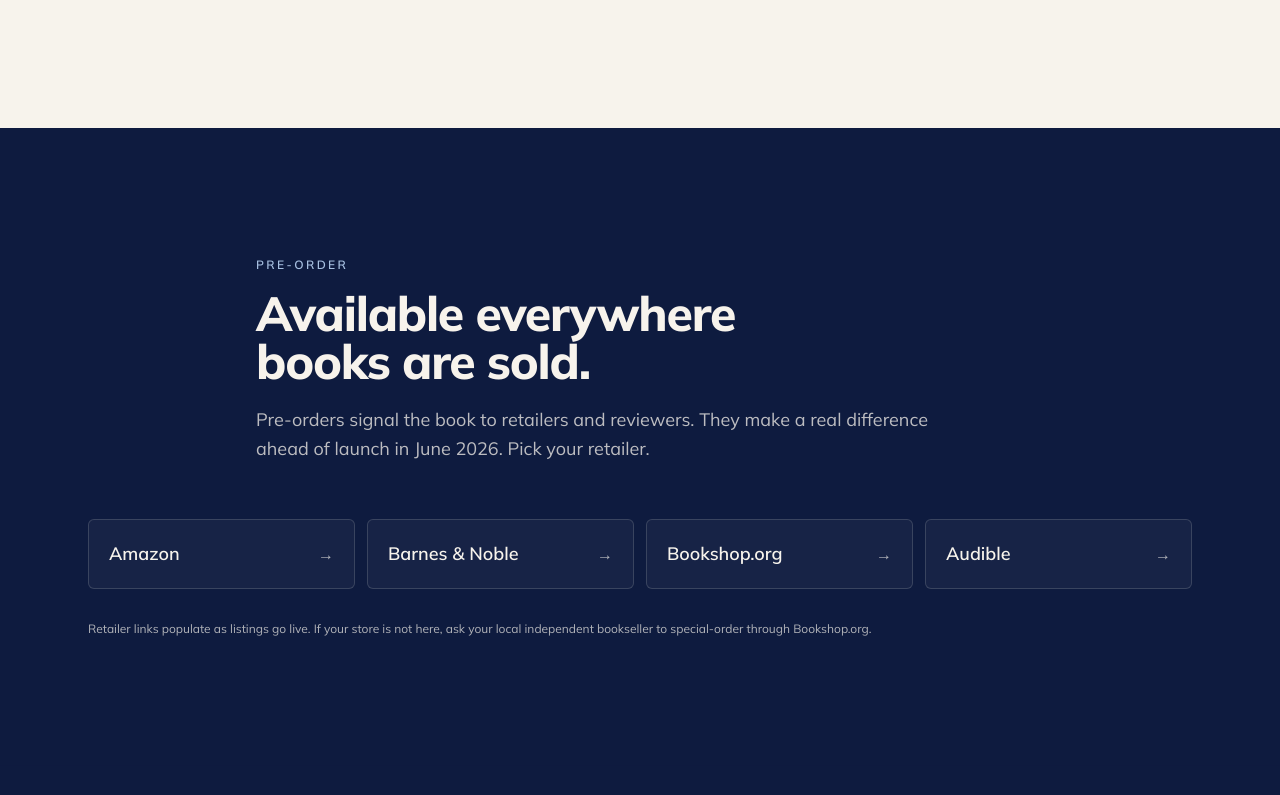
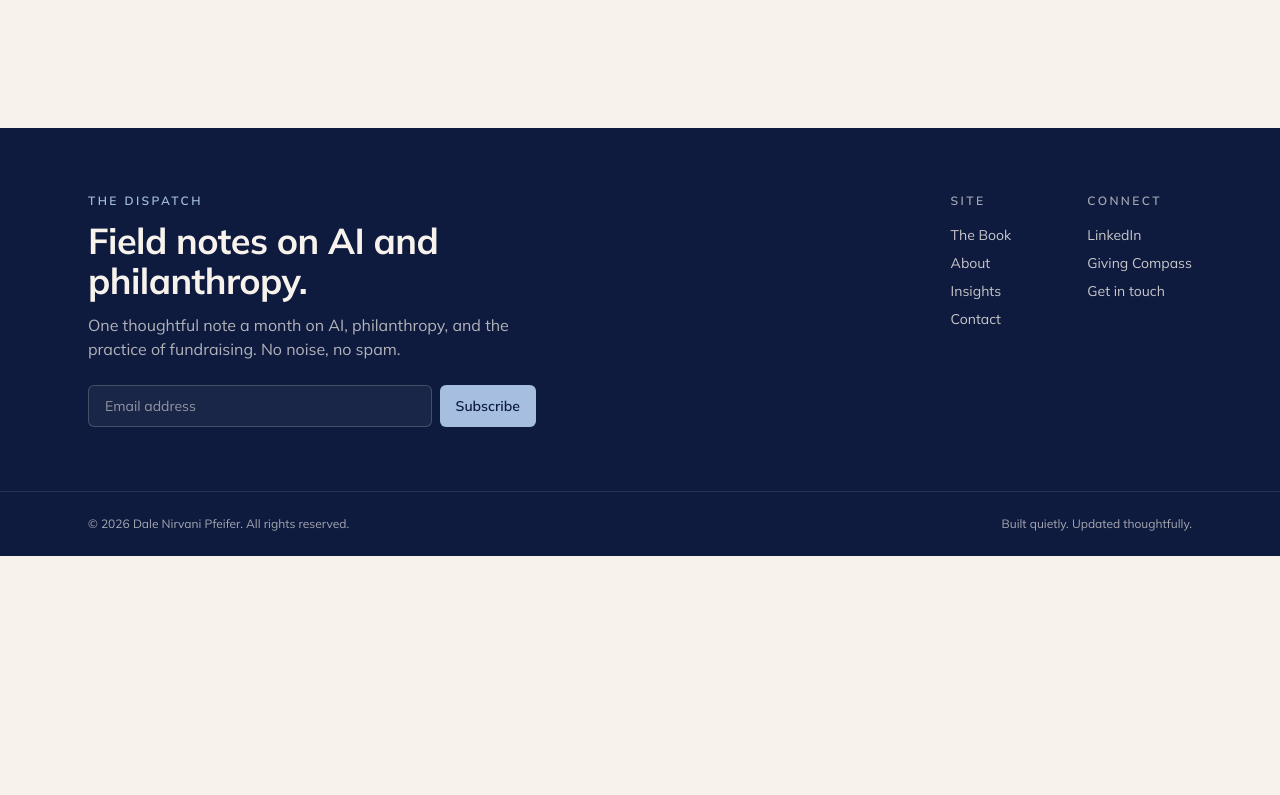
Before and after one commit to pfeifero-bit/author-site, a Next.js app: page /the-book in a window 1280 px wide. Shown: the part 5665-6460 px from the top of the page. After the commit the page ends 6221 px from the top, so only its background shows below. Built offline with nearby package versions, Linux system fonts and the light colour scheme; no server answers.

Commit message:
Remove Pre-order RetailerStrip from Book page
Component file kept in src/components/sections/RetailerStrip.tsx for
easy restore later.

```diff
--- a/src/app/the-book/page.tsx
+++ b/src/app/the-book/page.tsx
@@ -5,13 +5,16 @@
 import { TableOfContents } from '@/components/sections/TableOfContents';
 import { SampleChapter } from '@/components/sections/SampleChapter';
 import { Endorsement } from '@/components/sections/Endorsement';
-import { RetailerStrip } from '@/components/sections/RetailerStrip';
 import { site } from '@/lib/site';
 
 // BookEndorsements (the larger section with the placeholder grid for
 // forthcoming endorsements) is intentionally not used here. Just the
 // Meena Das foreword pull-quote via Endorsement. To restore the full
 // section, swap Endorsement for BookEndorsements below.
+//
+// RetailerStrip (the dark navy "Available everywhere books are sold"
+// pre-order section) is hidden for now. To restore, re-import
+// RetailerStrip and add <RetailerStrip /> after Endorsement below.
 
 export const metadata: Metadata = {
   title: 'The Book',
@@ -33,7 +36,6 @@
       <TableOfContents />
       <SampleChapter />
       <Endorsement />
-      <RetailerStrip />
     </>
   );
 }
```
